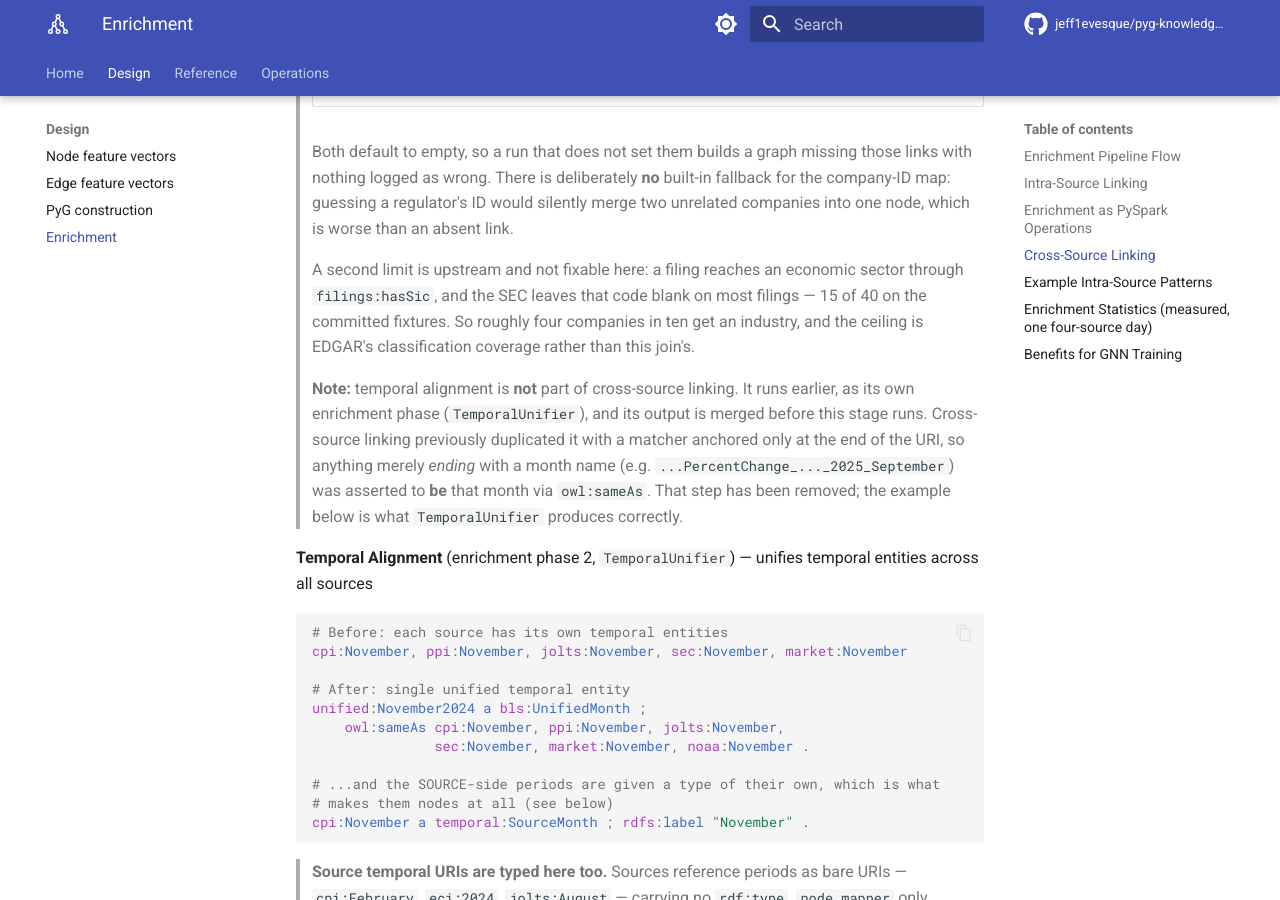
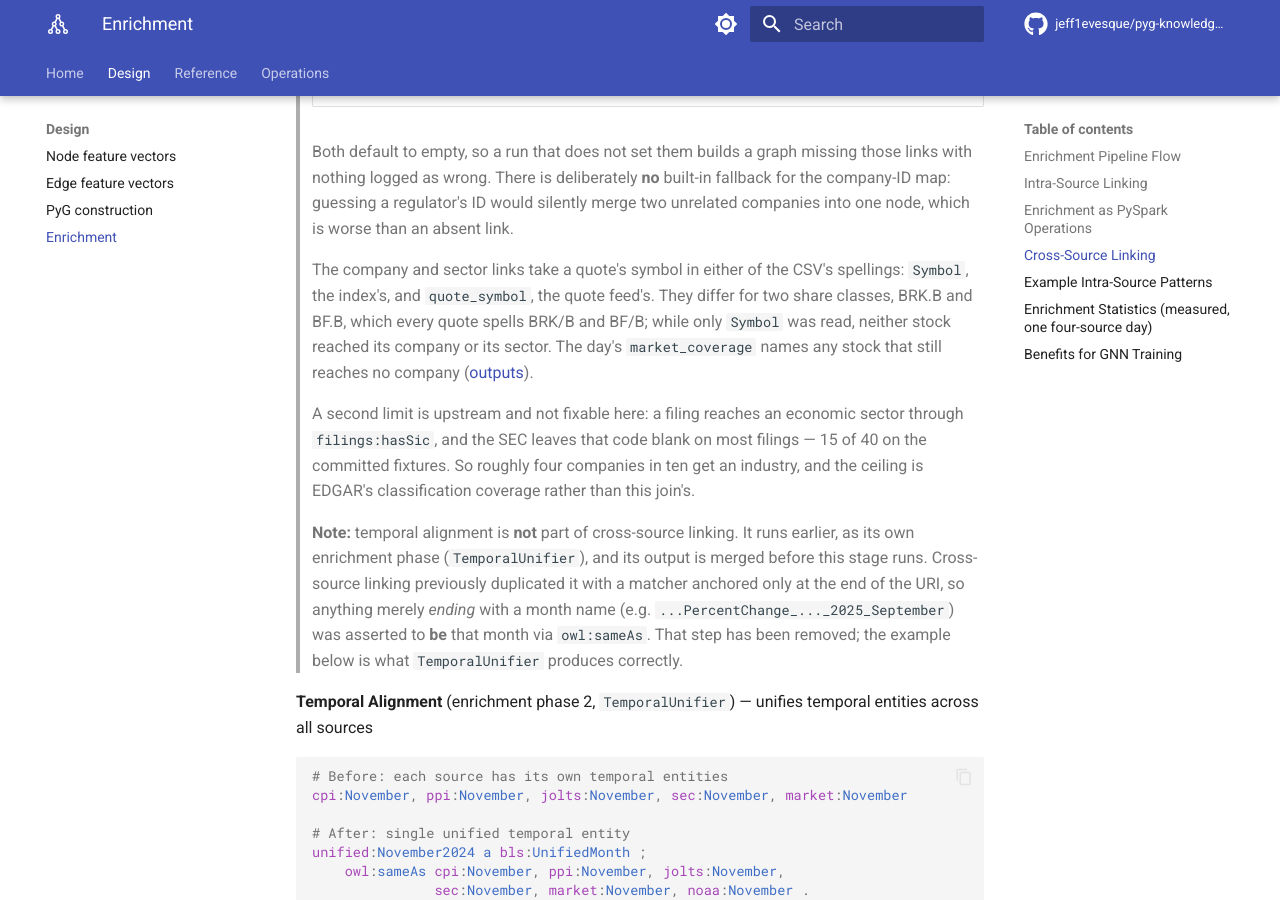
Before and after one commit to jeff1evesque/pyg-knowledge-graph-builder, an MkDocs documentation site: the page built from documentation/design/enrichment.md, in a window 1280 px wide and 900 px high, scrolled down 4529 px. Built offline with MkDocs 1.6.1 and Material for MkDocs 9.7.7, drawn with Linux system fonts in a browser that asks for light colours; comment, search, counter and statistics services are not loaded.

Commit message:
#461: enrichment.md, the company and sector links read both of the CSV's spellings

```diff
--- a/documentation/design/enrichment.md
+++ b/documentation/design/enrichment.md
@@ -162,6 +162,13 @@ Discovers and creates relationships across different data source families:
 > those links with nothing logged as wrong. There is deliberately **no** built-in
 > fallback for the company-ID map: guessing a regulator's ID would silently merge
 > two unrelated companies into one node, which is worse than an absent link.
+>
+> The company and sector links take a quote's symbol in either of the CSV's
+> spellings: `Symbol`, the index's, and `quote_symbol`, the quote feed's. They
+> differ for two share classes, BRK.B and BF.B, which every quote spells BRK/B
+> and BF/B; while only `Symbol` was read, neither stock reached its company or
+> its sector. The day's `market_coverage` names any stock that still reaches no
+> company ([outputs](../reference/outputs.md#what-the-graph-is-made-of)).
 >
 > A second limit is upstream and not fixable here: a filing reaches an economic
 > sector through `filings:hasSic`, and the SEC leaves that code blank on most
```
